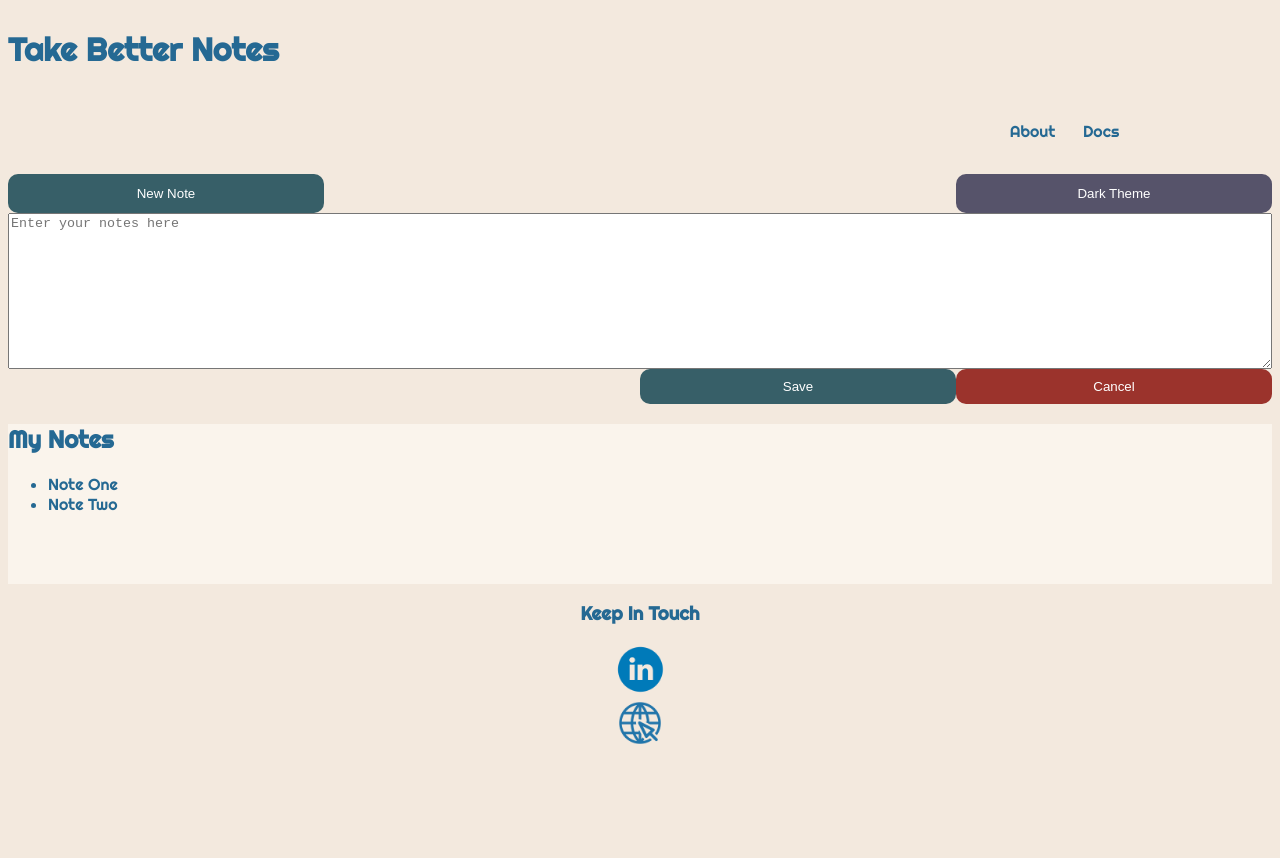
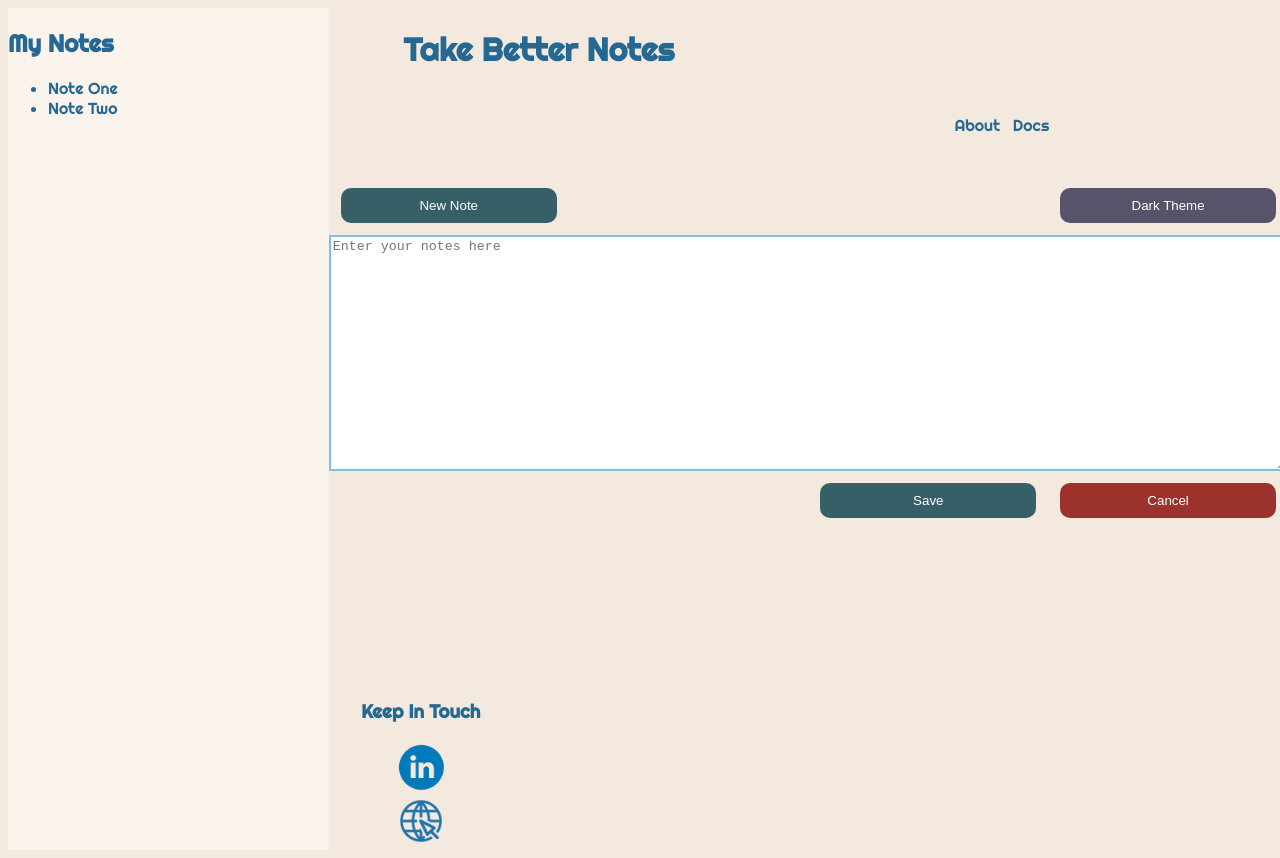
Before and after one commit to kianabdollahi/WebTechAssignment1, a plain HTML site: page index.html in a window 1280 px wide. Before the commit the page ends 800 px from the top, so only its background shows below. Drawn offline with Linux system fonts and the light colour scheme.

Commit message:
Creates early layout for desktop view, uses relative values

```diff
--- a/CSS/stylesheet.css
+++ b/CSS/stylesheet.css
@@ -6,6 +6,9 @@ html {
 body {
   background-color: #f3e9de;
   font-family: "Righteous", cursive;
+  display: grid;
+  height: 100%;
+  width: 100%;
 }
 
 h1,
@@ -40,11 +43,12 @@ h3,
 }
 aside {
   background-color: #faf4ec;
-  height: 20vh;
+  height: 100%;
 }
 
 #new-note-button,
 #save-button {
+  margin: 5%;
   background-color: #375f68;
   color: white;
   border: none;
@@ -53,6 +57,7 @@ aside {
 }
 
 #cancel-button {
+  margin: 5%;
   background-color: #9b332c;
   color: white;
   border: none;
@@ -70,6 +75,7 @@ aside {
 }
 
 #theme-button {
+  margin: 5%;
   background-color: #56536a;
   color: white;
   border: none;
@@ -81,6 +87,7 @@ aside {
 
 .note-taking-area {
   display: grid;
+  width: 100%;
   grid-template-columns: 1fr 1fr 1fr 1fr;
   grid-template-rows: 1fr 3fr 1fr;
 }
@@ -91,6 +98,8 @@ aside {
 }
 
 #text-box {
+  border: 2px solid #82c0e7;
+
   grid-column-start: 1;
   grid-column-end: 5;
 
@@ -104,4 +113,35 @@ footer {
 }
 
 @media screen and (min-width: 600px) {
+  body {
+    grid-template-columns: 20% auto;
+    grid-template-rows: 1fr 3fr 1fr;
+  }
+
+  main {
+    width: 100%;
+    grid-column-start: 3;
+    grid-column-end: span 7;
+  }
+
+  .home-page-header {
+    margin-left: 10%;
+    grid-column-start: 3;
+    grid-column-end: span 4;
+    grid-row: 1;
+  }
+
+  .home-page-aside {
+    height: 100%;
+    grid-column-start: 1;
+    grid-column-end: span 2;
+    grid-row-start: 1;
+    grid-row-end: span 4;
+  }
+
+  .home-page-footer {
+    grid-column-start: 3;
+    grid-row-start: 3;
+    grid-row-end: span 4;
+  }
 }
```
Also changed, not shown: index.html (+1 -1 lines).
